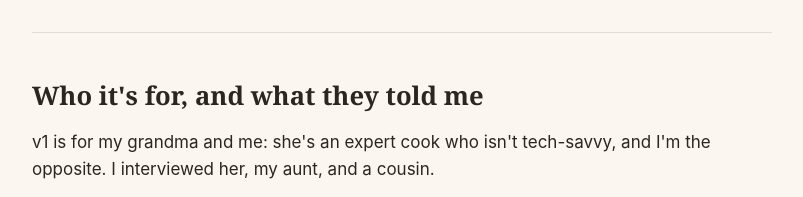
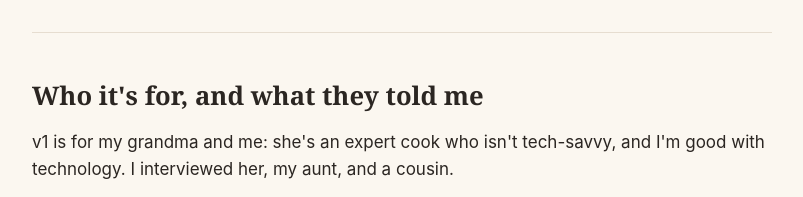
Before and after one commit to phamkd17/DBS-project_proposal, a plain HTML site: page index.html in a window 1280 px wide. Shown: the part 1980-2177 px from the top of the page, without its empty margins (238-1041 px from the left). Drawn offline with Linux system fonts and the light colour scheme.

Commit message:
Clarify that the tech-skill contrast is about technology
Co-Authored-By: Claude Opus 5.5 <noreply@anthropic.com>

```diff
--- a/index.html
+++ b/index.html
@@ -217,7 +217,7 @@
     <h2 id="users-h">Who it's for, and what they told me</h2>
     <p>
       v1 is for my grandma and me: she's an expert cook who isn't tech-savvy,
-      and I'm the opposite. I interviewed her, my aunt, and a cousin.
+      and I'm good with technology. I interviewed her, my aunt, and a cousin.
     </p>
 
     <div class="grid">
```
Also changed, not shown: 1 other file.
